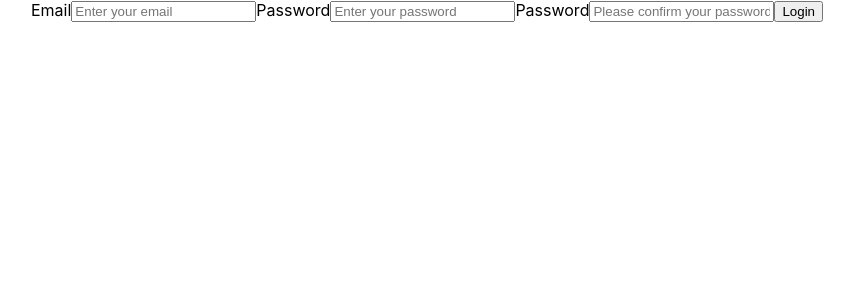
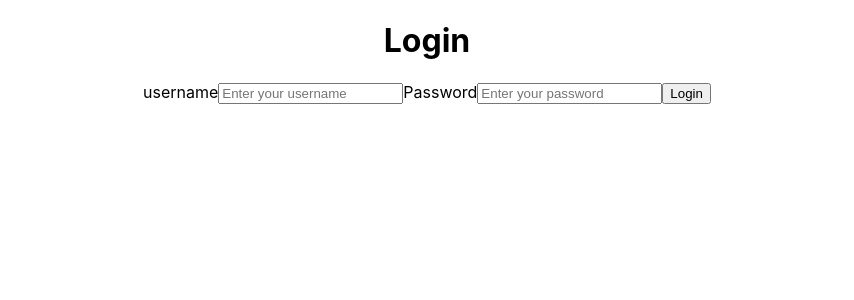
Before and after one commit to party-planner-pt/BW-PT-PartyPlanner-FE, a React (Create React App) app: page /login in a window 1280 px wide. Shown: the top 300 px of the page, without its empty margins (213-1067 px from the left). Built offline with nearby package versions, Linux system fonts and the light colour scheme.

Commit message:
made some changes to form

```diff
--- a/src/components/signup-login/Login.js
+++ b/src/components/signup-login/Login.js
@@ -1,12 +1,14 @@
-import React from "react";
-import { withFormik, Formik } from "formik";
+import React, { useState } from "react";
+import { Formik } from "formik";
 import * as Yup from "yup";
 import axios from "axios";
 import TextField from "@material-ui/core/TextField";
 
 const LoginForm = () => (
+  <div>
+    <h1>Login</h1>
     <Formik
-    initialValues={{ email: "", password: "", confirmPassword: "" }}
+      initialValues={{ username: "", password: "" }}
       onSubmit={(values, { setSubmitting }) => {
         setTimeout(() => {
           console.log("Logging in", values);
@@ -14,16 +16,12 @@ const LoginForm = () => (
         }, 500);
       }}
       validationSchema={Yup.object().shape({
-      email: Yup.string()
-        .email()
-        .required("Email is Required"),
+        username: Yup.string("Provide a Username").required(
+          "Username is Required"
+        ),
         password: Yup.string()
           .required("No password provided.")
           .min(8, "Password is too short - should be 8 chars minimum.")
-        .matches(/(?=.*[0-15])/, "Password must contain a number."),
-      confirmPassword: Yup.string()
-        .oneOf([Yup.ref("password"), null])
-        .required("confirmed password must match.")
           .matches(/(?=.*[0-15])/, "Password must contain a number.")
       })}
     >
@@ -32,25 +30,25 @@ const LoginForm = () => (
           values,
           touched,
           errors,
+          handleSubmit,
           isSubmitting,
           handleChange,
-        handleBlur,
-        handleSubmit
+          handleBlur
         } = props;
         return (
           <form onSubmit={handleSubmit}>
-          <label htmlFor="email">Email</label>
+            <label htmlFor="username">username</label>
             <input
-            name="email"
+              name="username"
               type="text"
-            placeholder="Enter your email"
-            value={values.email}
+              placeholder="Enter your username"
+              value={values.username}
               onChange={handleChange}
               onBlur={handleBlur}
-            className={errors.email && touched.email && "error"}
+              className={errors.username && touched.username && "error"}
             />
-          {errors.email && touched.email && (
-            <div className="feedback">{errors.email}</div>
+            {errors.username && touched.username && (
+              <div className="feedback">{errors.username}</div>
             )}
             <label htmlFor="password">Password</label>
             <input
@@ -62,24 +60,10 @@ const LoginForm = () => (
               onBlur={handleBlur}
               className={errors.password && touched.password && "error"}
             />
-          {errors.email && touched.email && (
+            {errors.password && touched.password && (
               <div className="feedback">{errors.password}</div>
             )}
-          <label htmlFor="confirmPassword">Password</label>
-          <input
-            name="confirmPassword"
-            type="password"
-            placeholder="Please confirm your password"
-            value={values.confirmPassword}
-            onChange={handleChange}
-            onBlur={handleBlur}
-            className={
-              errors.confirmPassword && touched.confirmPassword && "error"
-            }
-          />
-          {errors.confirmPassword && touched.confirmPassword && (
-            <div className="feedback">{errors.confirmPassword}</div>
-          )}
+
             <button type="submit" disabled={isSubmitting}>
               Login
             </button>
@@ -87,6 +71,7 @@ const LoginForm = () => (
         );
       }}
     </Formik>
+  </div>
 );
 
 export default LoginForm;
```
Lines whose indentation alone changed are shown as unchanged.
